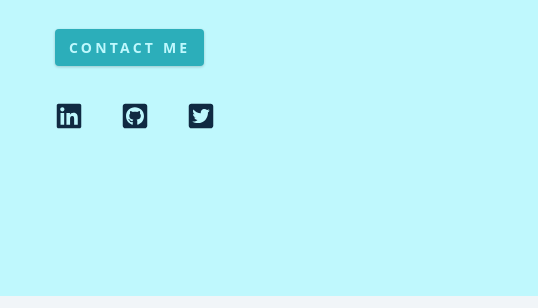
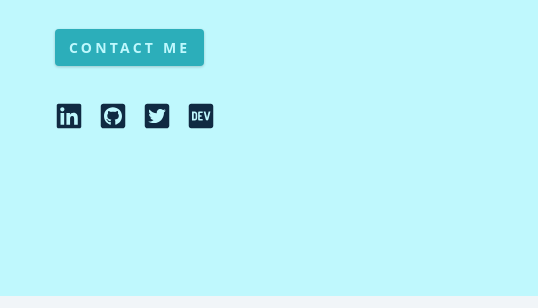
Before and after one commit to difo23/portafolio32, a Gatsby site: page / in a window 1280 px wide. Shown: the part 344-652 px from the top of the page, 0-538 px from the left. Built offline with nearby package versions, Linux system fonts and the light colour scheme; Gatsby itself is replaced by a stand-in of ours; grey boxes are pictures that could not be loaded.

Commit message:
update  social icon with dev

```diff
--- a/src/constants/socialLinks.js
+++ b/src/constants/socialLinks.js
@@ -1,5 +1,5 @@
 import React from 'react';
-import { FaCode, FaRegIdCard, FaGithubSquare, FaLinkedin, FaDribbbleSquare, FaBehanceSquare, FaTwitterSquare, FaYoutube } from 'react-icons/fa';
+import { FaCode, FaRegIdCard, FaGithubSquare, FaLinkedin, FaDribbbleSquare, FaBehanceSquare, FaTwitterSquare, FaYoutube, FaDev } from 'react-icons/fa';
 
 const data = [
 	{
@@ -17,6 +17,11 @@ const data = [
 		id: 3,
 		icon: <FaTwitterSquare className="social-icon" />,
 		url: 'https://twitter.com/lizandro23difo'
+	},
+	{
+		id: 4,
+		icon: <FaDev className="social-icon" />,
+		url: 'https://dev.to/difo23'
 	}
 
 
```
